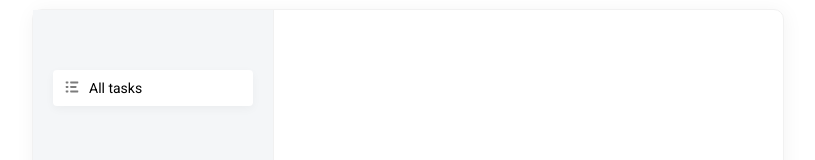
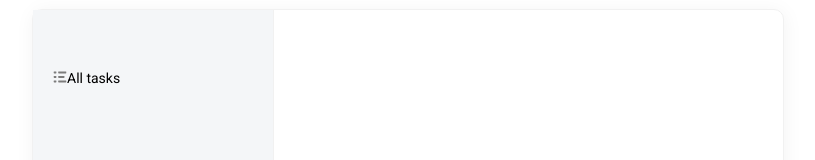
Before and after one commit to VadimKorobec/React-todo-list, a React (Create React App) app: page / in a window 1280 px wide. Shown: the part 125-285 px from the top of the page, without its empty margins (232-1047 px from the left). Built offline with nearby package versions, Linux system fonts and the light colour scheme.

Commit message:
Update index.scss

```diff
--- a/src/index.scss
+++ b/src/index.scss
@@ -31,24 +31,4 @@ body {
     border-right: 1px solid #f1f1f1;
     padding: 60px 20px;
   }
-
-  &__list {
-    li {
-      display: flex;
-      align-items: center;
-      padding: 10px 12px;
-      margin-bottom: 5px;
-      cursor: pointer;
-
-      &.active {
-        background-color: #ffffff;
-        box-shadow: 0px 3px 10px rgba(0, 0, 0, 0.04);
-        border-radius: 4px;
-      }
-
-      i {
-        margin-right: 10px;
-      }
-    }
-  }
 }
```
